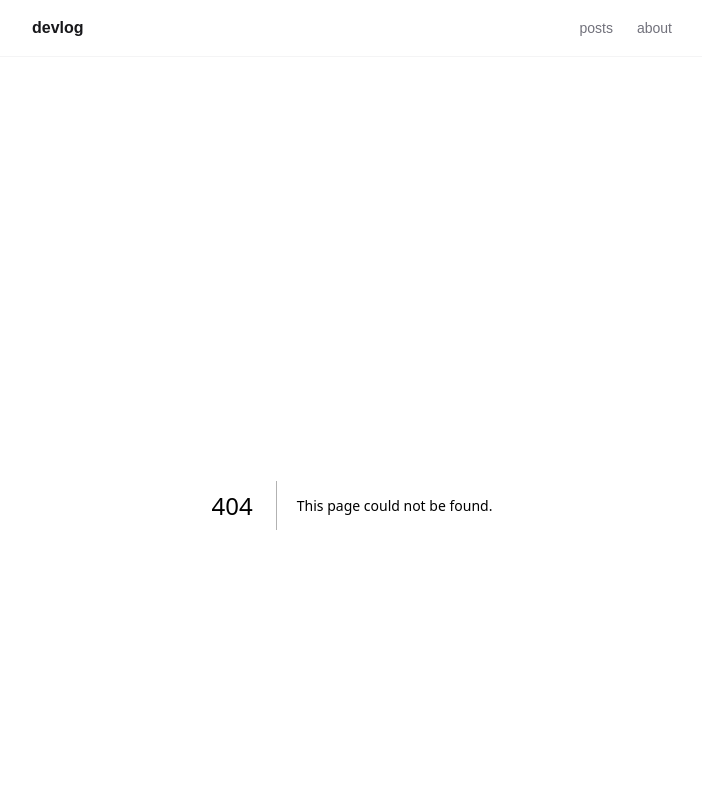
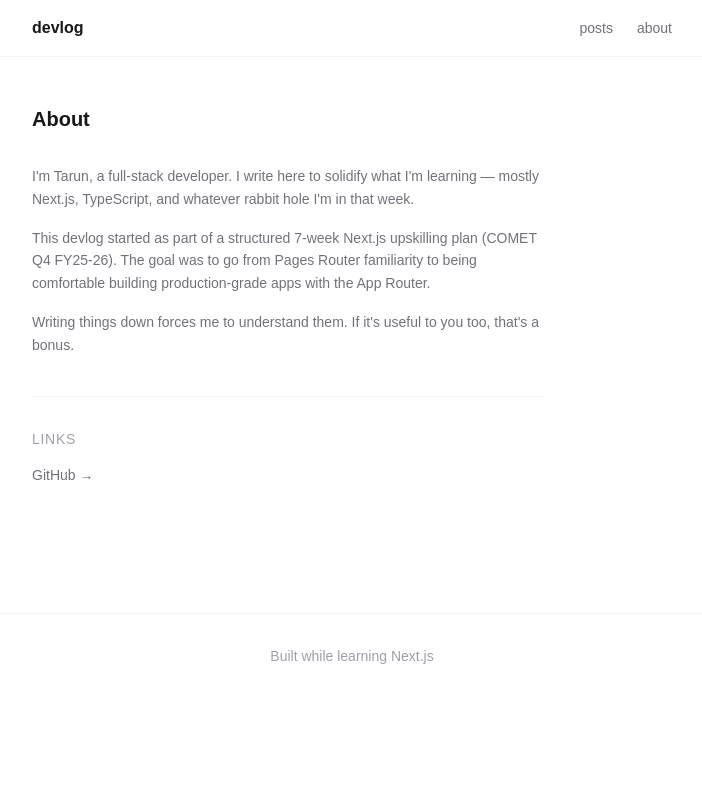
Before and after one commit to atypicalesper/COMET-fy-q4-25-26, a Next.js app: page /about in a window 1280 px wide. Before the commit this address had no page. Shown: the top 800 px of the page, without its empty margins (288-990 px from the left). Built offline with nearby package versions, Linux system fonts and the light colour scheme.

Commit message:
about page, anchor links

```diff
--- /dev/null
+++ b/app/about/page.tsx
@@ -0,0 +1,48 @@
+import { Metadata } from "next";
+
+export const metadata: Metadata = {
+  title: "About",
+  description: "About Tarun Singh",
+};
+
+export default function AboutPage() {
+  return (
+    <div className="max-w-lg">
+      <h1 className="text-xl font-semibold text-zinc-900 mb-8">About</h1>
+
+      <div className="space-y-4 text-zinc-500 leading-relaxed text-sm">
+        <p>
+          I&apos;m Tarun, a full-stack developer. I write here to solidify what
+          I&apos;m learning — mostly Next.js, TypeScript, and whatever rabbit
+          hole I&apos;m in that week.
+        </p>
+        <p>
+          This devlog started as part of a structured 7-week Next.js upskilling
+          plan (COMET Q4 FY25-26). The goal was to go from Pages Router
+          familiarity to being comfortable building production-grade apps with
+          the App Router.
+        </p>
+        <p>
+          Writing things down forces me to understand them. If it&apos;s useful
+          to you too, that&apos;s a bonus.
+        </p>
+      </div>
+
+      <div className="mt-10 pt-8 border-t border-zinc-100">
+        <h2 className="text-sm font-medium text-zinc-400 uppercase tracking-wider mb-4">
+          Links
+        </h2>
+        <div className="space-y-2 text-sm">
+          <a
+            href="https://github.com/atypicalesper"
+            className="flex items-center gap-2 text-zinc-500 hover:text-zinc-900 transition-colors"
+            target="_blank"
+            rel="noopener noreferrer"
+          >
+            GitHub →
+          </a>
+        </div>
+      </div>
+    </div>
+  );
+}
```
